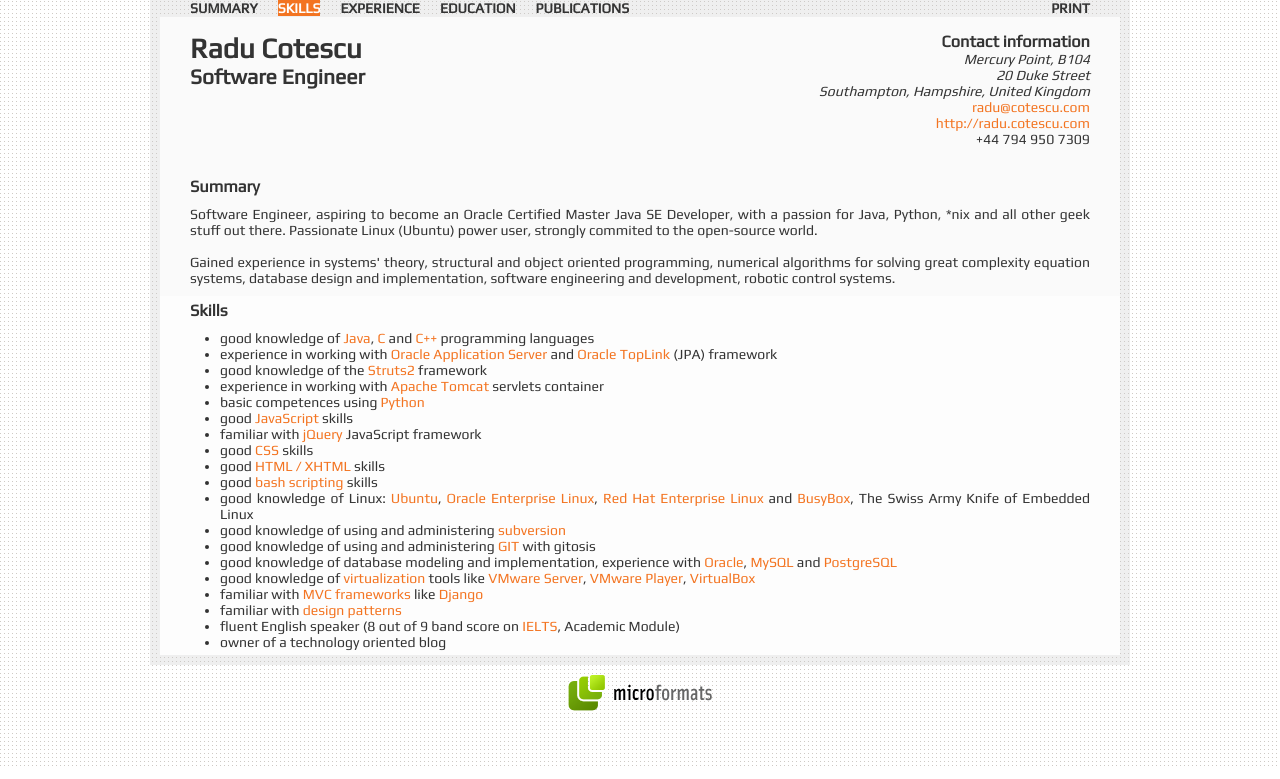
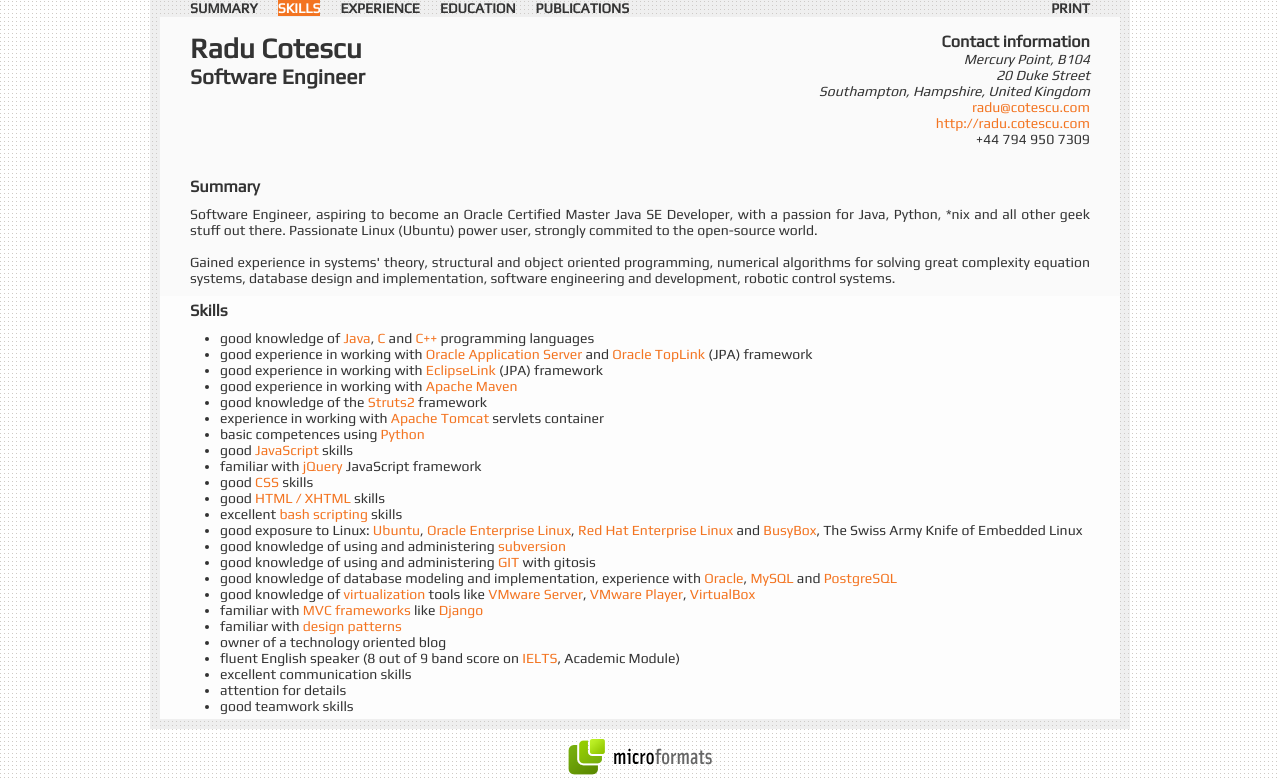
Before and after one commit to raducotescu/radu.cotescu.com, a PHP site: page / in a window 1280 px wide, after a click on "SKILLS". Shown: the part 31-810 px from the top of the page. Run offline with PHP 8.4, Linux system fonts and the light colour scheme; some libraries are stand-ins or nearby versions.

Commit message:
redefined skills

```diff
--- a/index.php
+++ b/index.php
@@ -94,7 +94,9 @@
 				<h3>Skills</h3>
 				<ul>
 					<li>good knowledge of <a href="http://en.wikipedia.org/wiki/Java_%28programming_language%29" rel="tag" title="Java">Java</a>, <a href="http://en.wikipedia.org/wiki/C_%28programming_language%29" rel="tag" title="C">C</a> and <a href="http://en.wikipedia.org/wiki/C%2B%2B" rel="tag" title="C++">C++</a> programming languages</li>
-					<li>experience in working with <a href="http://en.wikipedia.org/wiki/Oracle_Application_Server" title="iAS" rel="tag">Oracle Application Server</a> and <a href="http://en.wikipedia.org/wiki/TopLink" title="Oracle TopLink" rel="tag">Oracle TopLink</a> (JPA) framework</li>
+					<li>good experience in working with <a href="http://en.wikipedia.org/wiki/Oracle_Application_Server" title="iAS" rel="tag">Oracle Application Server</a> and <a href="http://en.wikipedia.org/wiki/TopLink" title="Oracle TopLink" rel="tag">Oracle TopLink</a> (JPA) framework</li>
+					<li>good experience in working with <a href="http://en.wikipedia.org/wiki/EclipseLink" title="EclipseLink" rel="tag">EclipseLink</a> (JPA) framework</li>
+					<li>good experience in working with <a href="http://en.wikipedia.org/wiki/Apache_Maven" title="Apache Maven" rel="tag">Apache Maven</a></li>
 					<li>good knowledge of the <a href="http://struts.apache.org/2.x/" title="Struts2" rel="tag">Struts2</a> framework</li>
 					<li>experience in working with <a href="http://tomcat.apache.org/" title="Apache Tomcat" rel="tag">Apache Tomcat</a> servlets container</li>
 					<li>basic competences using <a href="http://www.python.org/" rel="tag" title="Python">Python</a></li>
@@ -102,16 +104,19 @@
 					<li>familiar with <a href="http://jquery.com/" title="jQuery" rel="tag">jQuery</a> JavaScript framework</li>
 					<li>good <a href="http://www.w3.org/Style/CSS/" rel="tag" title="CSS">CSS</a> skills</li>
 					<li>good <a href="http://en.wikipedia.org/wiki/XHTML" rel="tag" title="HTML / XHTML">HTML / XHTML</a> skills</li>
-					<li>good <a href="http://en.wikipedia.org/wiki/Bash" rel="tag" title="bash scripting">bash scripting</a> skills</li>
-					<li>good knowledge of Linux: <a href="http://www.ubuntu.com/" rel="tag" title="Ubuntu">Ubuntu</a>, <a href="http://www.oracle.com/technologies/linux/index.html" rel="tag" title="Oracle Enterprise Linux">Oracle Enterprise Linux</a>, <a href="http://www.redhat.com/" rel="tag" title="Red Hat Enterprise Linux">Red Hat Enterprise Linux</a> and <a href="http://www.busybox.net/" rel="tag" title="BusyBox">BusyBox</a>, The Swiss Army Knife of Embedded Linux</li>
+					<li>excellent <a href="http://en.wikipedia.org/wiki/Bash" rel="tag" title="bash scripting">bash scripting</a> skills</li>
+					<li>good exposure to Linux: <a href="http://www.ubuntu.com/" rel="tag" title="Ubuntu">Ubuntu</a>, <a href="http://www.oracle.com/technologies/linux/index.html" rel="tag" title="Oracle Enterprise Linux">Oracle Enterprise Linux</a>, <a href="http://www.redhat.com/" rel="tag" title="Red Hat Enterprise Linux">Red Hat Enterprise Linux</a> and <a href="http://www.busybox.net/" rel="tag" title="BusyBox">BusyBox</a>, The Swiss Army Knife of Embedded Linux</li>
 					<li>good knowledge of using and administering <a href="http://subversion.tigris.org/" rel="tag" title="subversion">subversion</a></li>
 					<li>good knowledge of using and administering <a href="http://git-scm.com/" rel="tag" title="GIT">GIT</a> with gitosis</li>
 					<li>good knowledge of database modeling and implementation, experience with <a href="http://www.oracle.com/" rel="tag">Oracle</a>, <a href="http://www.mysql.com/" rel="tag" title="MySQL">MySQL</a> and <a href="http://www.postgresql.org/" rel="tag" title="PostgreSQL">PostgreSQL</a></li>
 					<li>good knowledge of <a href="http://en.wikipedia.org/wiki/Platform_virtualization" rel="tag" title="virtualization">virtualization</a> tools like <a href="http://www.vmware.com/products/server/" rel="tag" title="VMware Server">VMware Server</a>, <a href="http://www.vmware.com/products/player/" rel="tag" title="VMware Player">VMware Player</a>, <a href="http://www.virtualbox.org/" rel="tag" title="VirtualBox">VirtualBox</a></li>
 					<li>familiar with <a href="http://en.wikipedia.org/wiki/Model-view-controller" rel="tag" title="MVC frameworks">MVC frameworks</a> like <a href="http://djangoproject.com/" rel="tag" title="Django Python Framework">Django</a></li>
 					<li>familiar with <a href="http://en.wikipedia.org/wiki/Design_pattern_(computer_science)" rel="tag" title="design patterns">design patterns</a></li>
+					<li>owner of a technology oriented blog</li>
 					<li>fluent English speaker (8 out of 9 band score on <a href="http://www.ielts.org/" rel="tag" title="International English Language Testing System">IELTS</a>, Academic Module)</li>
-					<li>owner of a technology oriented blog</li>
+					<li>excellent communication skills</li>
+					<li>attention for details</li>
+					<li>good teamwork skills</li>
 				</ul>
 			</div>
 			<div id="experience" class="container">
```
